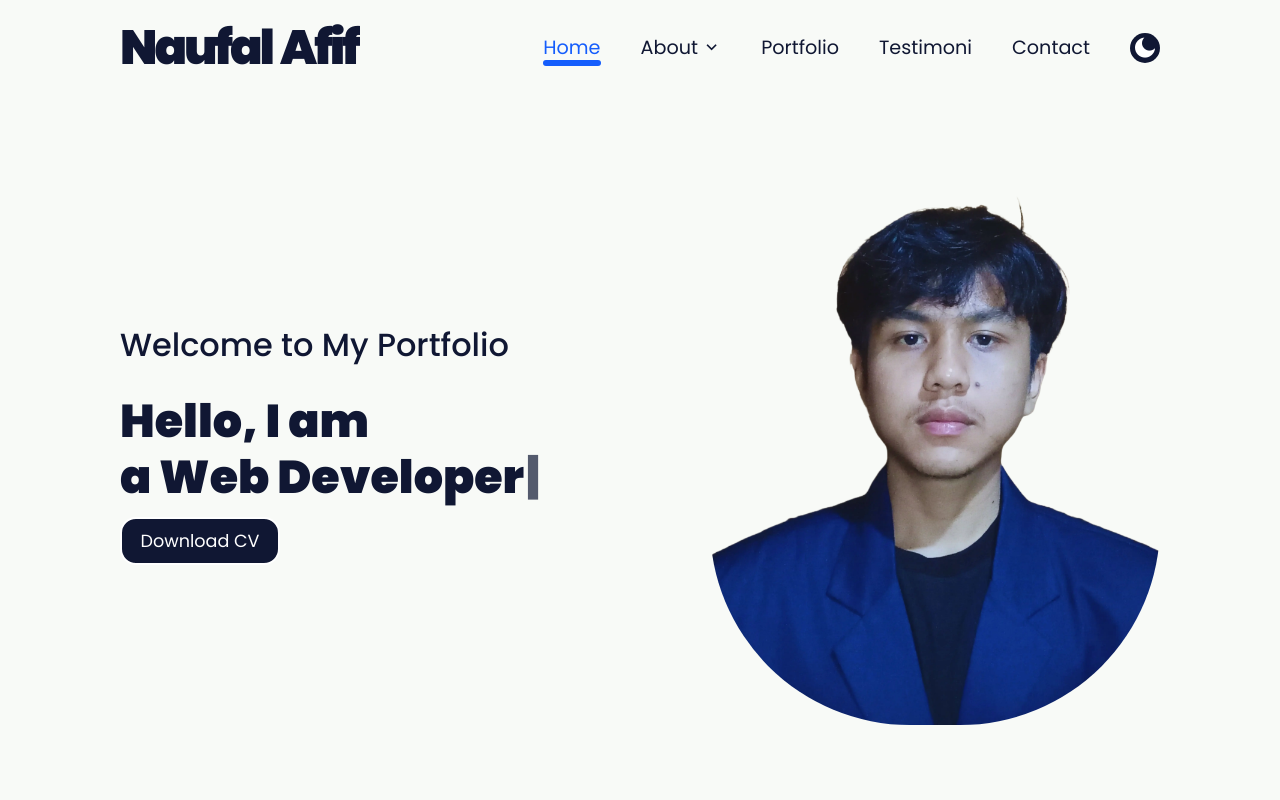
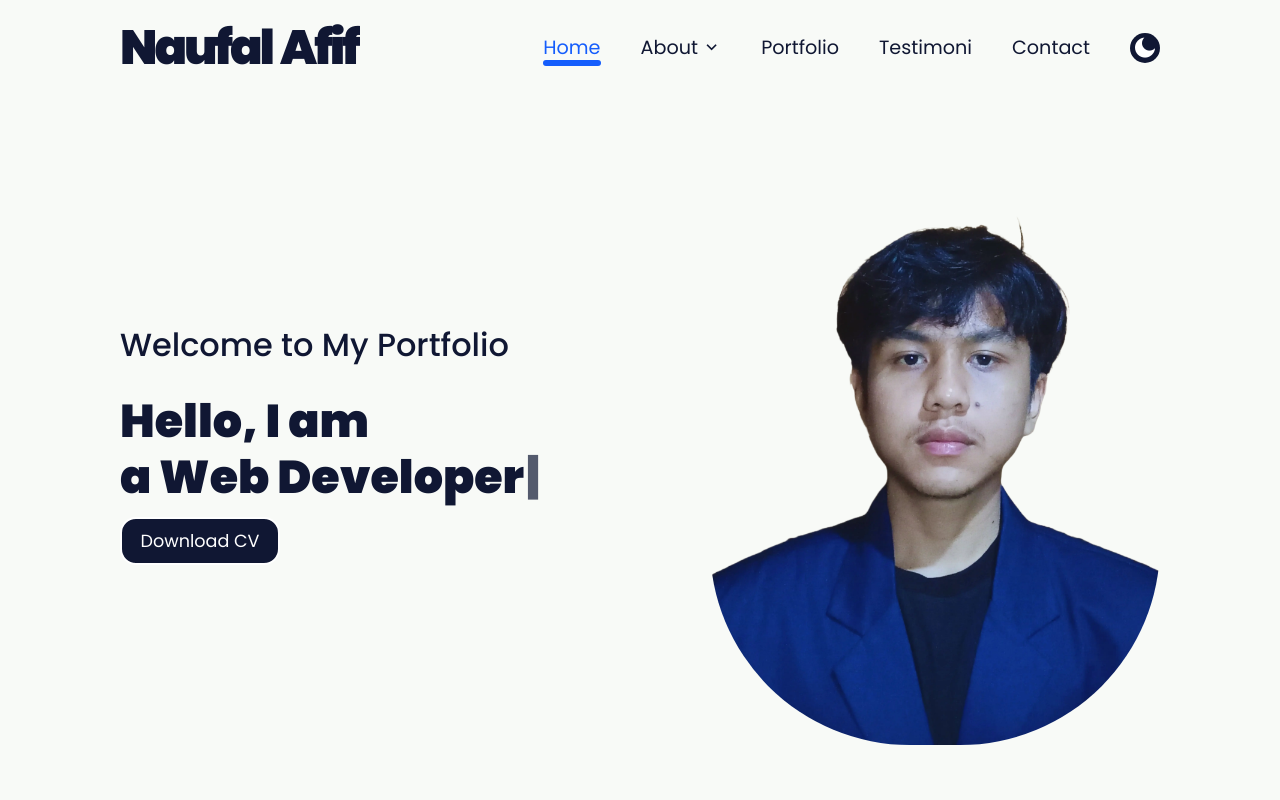
Before and after one commit to nvlafif/portfolionaufal, a React (Vite) app: page / in a window 1280 px wide. Shown: the top 800 px of the page. Built offline with nearby package versions, Linux system fonts and the light colour scheme.

Commit message:
Edit profil image section home

```diff
--- a/src/components/Home.jsx
+++ b/src/components/Home.jsx
@@ -42,7 +42,7 @@ const Home = () => {
         <img
           src={ProfilImage}
           alt="Profil"
-          className='dark:shadow-[0px_0px_25px_rgba(0,188,255,0.8)] dark:bg-gray-900 w-auto h-[350px] content-between rounded-[200px] mx-auto sm:h-[430px] sm:w-auto md:w-auto md:h-fit'
+          className='mt-10 dark:shadow-[0px_0px_25px_rgba(0,188,255,0.8)] dark:bg-gray-900 w-auto h-[350px] content-between rounded-[200px] mx-auto sm:h-[430px] sm:w-auto md:w-auto md:h-fit'
         />
       </div>
     </section>
```
